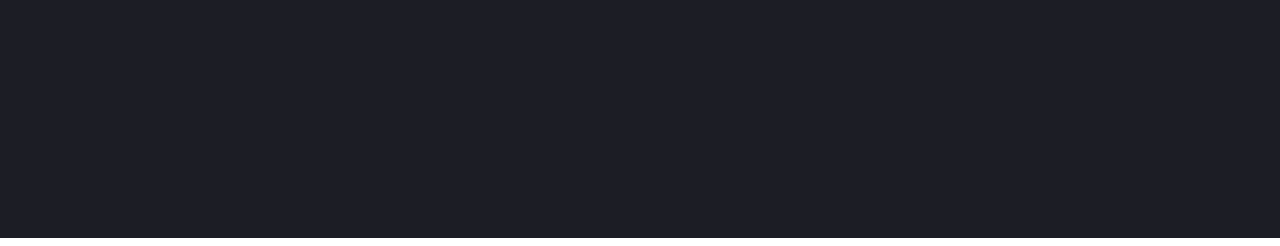
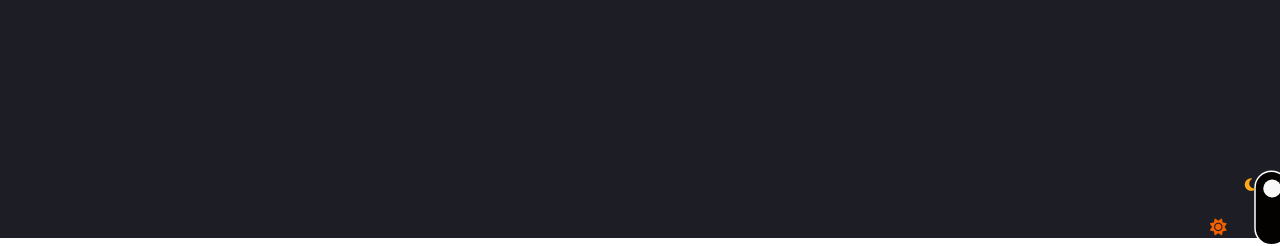
Before and after one commit to Hagop420/My_presentable_portfolio, a website: page html/index.html in a window 1280 px wide. Shown: the part 562-808 px from the top of the page. Drawn offline with nearby package versions, Linux system fonts and the light colour scheme.

Commit message:
portfolio

```diff
--- a/css/style.css
+++ b/css/style.css
@@ -623,3 +623,137 @@ footer .btn{
 .wrapper-16:hover .hover-16:after {
   transform: scaleX(1);
 }
+
+
+
+/* dark and light mode switch */
+
+.arrow,
+.switch-light,
+.light-check,
+.switch {
+  position: absolute;
+}
+
+
+
+.switch-light {
+   margin-top: 15px;
+   -webkit-transform: rotate(90deg);
+           transform: rotate(90deg);
+   right: 0;
+   top: 83%;
+ }
+
+ .switch-light .toggle-light {
+   background-color: #030200;
+   border-radius: 50px;
+   /* cursor:pointer; */
+   -webkit-box-align: center;
+       -ms-flex-align: center;
+           align-items: center;
+   -webkit-box-pack: justify;
+       -ms-flex-pack: justify;
+           justify-content: space-between;
+   padding: 5px;
+   position: relative;
+
+   height: 23px;
+   width: 0%;
+   -webkit-transform: scale(1.5);
+           transform: scale(1.5);
+   /* left: 85%; */
+   border: 1px solid white;
+ }
+
+ .switch-light .light-check {
+   opacity: 0;
+ }
+
+ .dark{
+  background:rgb(3,0,0)
+ }
+ .light{
+  background:#ddd
+ }
+
+
+
+ .switch-light .switch {
+   background-color: #F8F8F8;
+   border-radius: 50%;
+   top: 3px;
+   left: -11px;
+   height: 15px;
+   width: 15px;
+   -webkit-transform: translateX(16px);
+           transform: translateX(16px);
+   -webkit-transition: -webkit-transform 0.2s linear;
+   transition: -webkit-transform 0.2s linear;
+   transition: transform 0.2s linear;
+   transition: transform 0.2s linear, -webkit-transform 0.2s linear;
+ }
+
+ .switch-light input:checked + .toggle-light .switch {
+   -webkit-transform: translateX(48px);
+           transform: translateX(48px);
+ }
+
+ .switch-light .fa-sun,
+ .switch-light .fa-moon {
+   font-size: 1.4rem;
+ }
+
+ .switch-light .fa-sun {
+   color: #F06000;
+ }
+
+ .switch-light .fa-moon {
+   color: #FFA818;
+   -webkit-transform: rotate(-90deg);
+           transform: rotate(-90deg);
+ }
+
+
+
+ .switch-light {
+   margin-top: 20px;
+   right: 20px;
+ }
+ .switch-light .toggle-light {
+   left: 75%;
+   width: 50px;
+ }
+ .switch-light .fa-sun,
+ .switch-light .fa-moon {
+   font-size: .8rem;
+ }
+
+ .switch-light .fa-moon{
+  position: relative;
+  font-size: .6rem;
+
+  bottom: 9px;
+ }
+
+ .switch-light .fa-sun{
+  position: relative;
+  font-size: .7rem;
+
+  bottom: 32px;
+  left:26px
+ }
+
+
+ .switch-light .switch {
+   top:4.3px;
+   left: -12px;
+   height: 12px;
+   width:12.3px;
+   -webkit-transform: translateX(17px);
+           transform: translateX(17px);
+ }
+ .switch-light input:checked + .toggle-light .switch {
+   -webkit-transform: translateX(43px);
+           transform: translateX(43px);
+ }
--- a/html/index.html
+++ b/html/index.html
@@ -82,6 +82,26 @@
                   <a target="_blank" href="https://github.com/Hagop420">
                      <i class="fab fa-github fa-2x"></i>
                   </a>
+               </div>
+
+               <div class="switch-light">
+                  <input type="checkbox" class="light-check" id="light-dark" tabindex="0">
+
+                  <label for="light-dark" class="toggle-light" title="Switch to Light Mode" tabindex="0">
+                     <div class="moon_move">
+                        <span aria-hidden="true" class="fas fa-moon"></span>
+                     </div>
+                     <span class="sr-only">Switch to dark mode</span>
+
+                     <div class="sun_move">
+                        <span aria-hidden="true" class="fas fa-sun"></span>
+
+                     </div>
+                     <span class="sr-only">Switch to light mode</span>
+
+                     <div aria-hidden="true" class="switch"></div>
+                  </label>
+
                </div>
             </div>
          </div>
```
